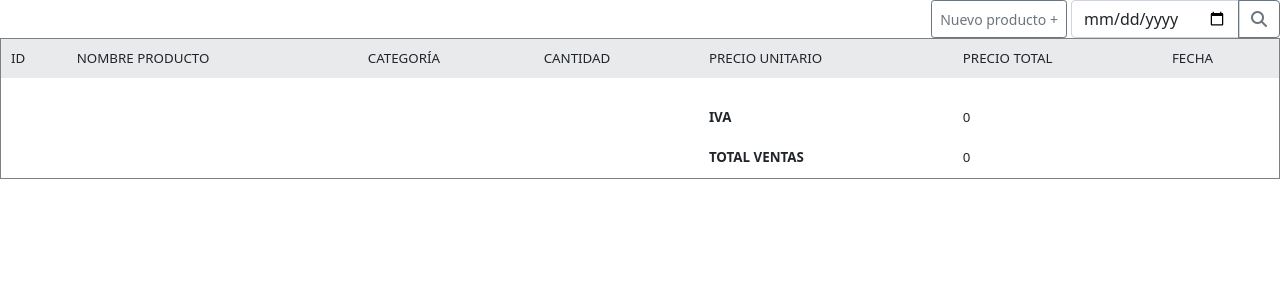
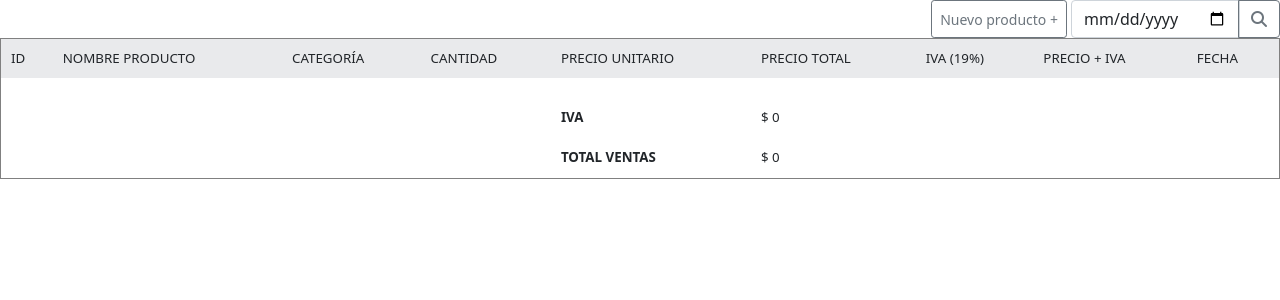
Before and after one commit to CamiloRodriguez-1213/Proyecto_Analisis_Financiero, a PHP site: page /buscar_fecha.php in a window 1280 px wide. Shown: the part 56-356 px from the top of the page. Run offline with PHP 8.4, Linux system fonts and the light colour scheme; data that the repository does not hold is empty; some libraries are stand-ins or nearby versions.

Commit message:
'modificacion''

```diff
--- a/buscar_fecha.php
+++ b/buscar_fecha.php
@@ -42,6 +42,8 @@
                 <td>CANTIDAD</td>
                 <td>PRECIO UNITARIO</td>
                 <td>PRECIO TOTAL</td>
+                <td> IVA (19%)</td>
+                <td>PRECIO + IVA</td>
                 <td>FECHA</td>
 
             </tr>
@@ -54,8 +56,10 @@
                     <td><?= $mostrar['nombre_producto'] ?></td>
                     <td><?= $mostrar['categoria'] ?></td>
                     <td><?= $mostrar['cantidad'] ?></td>
-                    <td><?= $mostrar['precio_unitario'] ?></td>
-                    <td><?= $mostrar['precio_total'] ?></td>
+                    <td>$ <?= $mostrar['precio_unitario'] ?></td>
+                    <td>$ <?= $mostrar['precio_unitario'] * $mostrar['cantidad']  ?></td>
+                    <td>$ <?= ($mostrar['precio_unitario']* 0.19) + $mostrar['precio_unitario']  ?></td>
+                    <td>$ <?=($mostrar['precio_unitario']* 0.19 + $mostrar['precio_unitario']) * $mostrar['cantidad'] ?></td>
                     <td><?= $mostrar['fecha'] ?></td>
                 </tr>
                 <div>
@@ -72,7 +76,7 @@
                     <th></th>
                     <th></th>
                     <th><br>IVA</th>
-                    <td><br><?php  print_r($acm);?></td>
+                    <td><br>$ <?php  print_r($acm);?></td>
                 </tr>
                 <tr style="text-align: left; font-size: smaller;">
                     <th></th>
@@ -80,7 +84,7 @@
                     <th></th>
                     <th></th>
                     <th>TOTAL VENTAS</th>
-                    <td><?php  print_r($acum+$acm);?></td>
+                    <td>$ <?php  print_r($acum+$acm);?></td>
                 </tr>
             </tfoot>
 
--- a/guardar_producto.php
+++ b/guardar_producto.php
@@ -21,5 +21,5 @@
     }else{
         echo "No se ha podido guardar la persona. ";
     }
-    /* header('Location: index.php'); */
+    header('Location: index.php');
 ?>
--- a/includes/config.php
+++ b/includes/config.php
@@ -2,5 +2,5 @@
 define('HOST', 'localhost');
 define('USER', 'root');
 define('PASSWORD', '');
-define('DB', 'proyecto');
+define('DB', 'proyectoanalisis');
 ?>
--- a/includes/db.sql
+++ b/includes/db.sql
@@ -14,8 +14,8 @@
 
 
 -- Volcando estructura de base de datos para proyecto
-CREATE DATABASE IF NOT EXISTS `proyecto` /*!40100 DEFAULT CHARACTER SET utf8 */;
-USE `proyecto`;
+CREATE DATABASE IF NOT EXISTS `proyectoanalisis` /*!40100 DEFAULT CHARACTER SET utf8 */;
+USE `proyectoanalisis`;
 
 -- Volcando estructura para tabla proyecto.inventario
 CREATE TABLE IF NOT EXISTS `inventario` (
--- a/index.php
+++ b/index.php
@@ -36,7 +36,7 @@
                         <div class="card-body">
                             <h4><?= $mostrar['nombre_producto'] ?></h4>
                             <h4><small>$<?= $mostrar['precio_unitario'] ?></small></h4>
-                            <p class="card-text">Some quick example text to build on the card title and make up the bulk of the card's content.</p>
+                            <p class="card-text"> Especificacion.</p>
                         </div>
                     </div>
                 </div>
```
Also changed, not shown: inventario.php (+7 -3 lines), imagen/servidor-e1557165670831.jpg (added).
